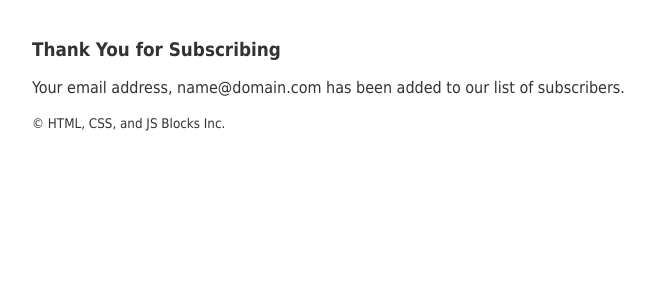
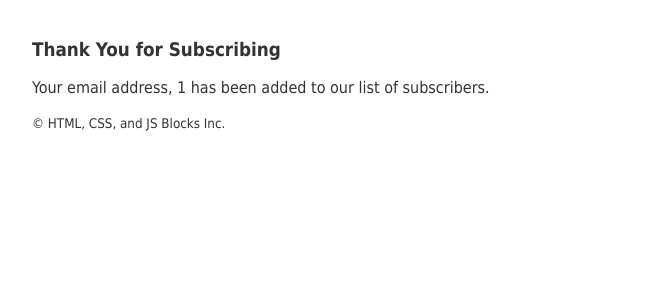
Before and after one commit to LucasCoutinho200563162/HTML, a PHP site: page /week4/lab4/subscribe.php?emailAddress=1 in a window 1280 px wide. Shown: the part 109-409 px from the top of the page, without its empty margins (96-747 px from the left). Run offline with PHP 8.4, Linux system fonts and the light colour scheme.

Commit message:
Update subscribe.php

```diff
--- a/week4/lab4/subscribe.php
+++ b/week4/lab4/subscribe.php
@@ -24,7 +24,7 @@
 				$emailAddress = $_GET['emailAddress'];
 				// STEP 12: Set the above variable to equal $_GET['emailAddress'], and end the line with a semicolon (;)
 				// STEP 13: Use the PHP function, echo() to create an HTML paragraph element that confirms the user's email address - it should read, "Your email address, name@domain.com has been added to our list of subscribers." - use the $emailAddress variable and concatenate it inside the paragraph content -->
-				echo "Your email address, name@domain.com has been added to our list of subscribers."
+				echo "Your email address, $emailAddress has been added to our list of subscribers."
 				// STEP 14: Test your index.php and the subscribe.php pages by using the form
 				// STEP 15: Check all your HTML and PHP code for formatting, and accuracy - then submit the URL to Lab 4 for credit
 				?>
```
